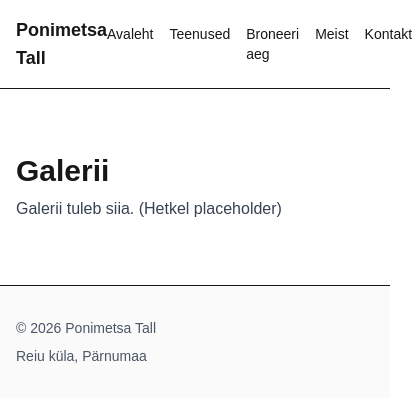
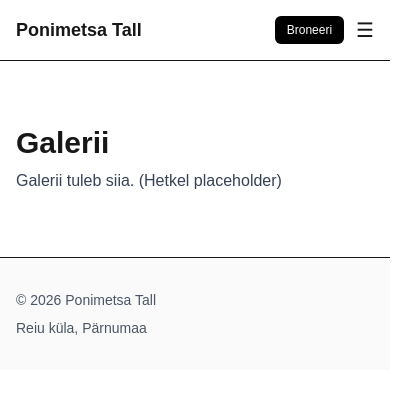
Before and after one commit to IlvesPriit/ponimetsa-web, a Next.js app: page /gallery in a window 390 px wide. Shown: the top 402 px of the page, 412 px wide, since content can reach past the window. Built offline with nearby package versions, Linux system fonts and the light colour scheme.

Commit message:
teksi parandused ja mobiili täiendused

```diff
--- a/app/(site)/page.tsx
+++ b/app/(site)/page.tsx
@@ -4,11 +4,18 @@ import Link from "next/link";
 import { useEffect } from "react";
 import { FacebookPagePlugin } from "@/components/site/FacebookPagePlugin";
 
+type ServiceBullet =
+  | string
+  | {
+      text: string;
+      children: string[];
+    };
+
 type Service = {
   title: string;
   image: string;
   intro: string;
-  bullets: string[];
+  bullets: ServiceBullet[];
   note?: string;
   imageClassName?: string;
 };
@@ -21,10 +28,14 @@ const services: readonly Service[] = [
       intro:
         "Pakume treeninguid nii alustavatele kui ka edasijõudnud ratsanikele – lastest täiskasvanuteni.",
       bullets: [
-        "Grupitreeningud lastele ja täiskasvanutele (ka võistlemise võimalus)",
-        "Lepinguline kuumaks 6 kuuks",
-        "Korrakaardid: 5x ja 10x kaart kehtivusega 2 kuud",
-        "Ühekordne tasu võimalus",
+        {
+          text: "Grupitreeningud lastele ja täiskasvanutele (ka võistlemise võimalus)",
+          children: [
+            "Lepinguline kuumaks 6 kuuks",
+            "Korrakaardid: 5x ja 10x kaart kehtivusega 2 kuud",
+            "Ühekordne tasu võimalus",
+          ],
+        },
         "Eratreeningud edasijõudnutele – kuni 2 õpilast korraga",
         "Algõpe lastele ja täiskasvanutele – alustavatele õpilastele, lapsed alates 6. eluaastast",
         "Maastikusõit – 1 h ratsutamist metsaradadel vastavalt sõitja oskustele",
@@ -38,8 +49,7 @@ const services: readonly Service[] = [
       intro:
         "Ponidega sõbraks saamiseks ja tallielu avastamiseks pakume väiksematele lastele mitut toredat võimalust.",
       bullets: [
-        "Ponisõit juhendaja käekõrval – alates 10 minutist",
-        "5 min / 5 € ja 30 min / 20 €",
+        "Ponisõit juhendaja käekõrval – alates 10 minutist (5 min / 5 € ja 30 min / 20 €)",
         "Väikese ponisõbra trenn – poni harjamise ja saduldamise õppimine + kuni 15 min ponisõitu (25 € / kord)",
         "Ponitunnid väikelaste gruppidele – tutvume talli ja ponidega, vaatame mida ponid söövad, harjame ja saduldame poni ning saame sõita",
       ],
@@ -204,9 +214,22 @@ export default function HomePage() {
             </p>
 
             <ul className="mt-4 list-disc space-y-2 pl-5 text-sm text-gray-700 dark:text-gray-300">
-              {s.bullets.map((b) => (
-                <li key={b}>{b}</li>
-              ))}
+              {s.bullets.map((b) => {
+                if (typeof b === "string") {
+                  return <li key={b}>{b}</li>;
+                }
+
+                return (
+                  <li key={b.text}>
+                    {b.text}
+                    <ul className="mt-2 list-none space-y-1 pl-4 text-sm text-gray-600 dark:text-gray-400">
+                      {b.children.map((child) => (
+                        <li key={child}>– {child}</li>
+                      ))}
+                    </ul>
+                  </li>
+                );
+              })}
             </ul>
 
             {s.note && (
@@ -230,7 +253,7 @@ export default function HomePage() {
         href="/services"
         className="inline-flex items-center justify-center rounded-xl border border-gray-300 bg-white px-6 py-3 text-sm font-medium text-gray-900 hover:bg-neutral-50 dark:border-gray-700 dark:bg-neutral-950 dark:text-gray-100 dark:hover:bg-neutral-900"
       >
-        Vaata kõiki teenuseid →
+        Vaata kogu hinnakirja →
       </Link>
     </div>
   </div>
@@ -241,7 +264,7 @@ export default function HomePage() {
         <div className="mx-auto max-w-3xl px-4 py-16">
             <h2 className="text-3xl font-semibold text-gray-900">Uudised ja postitused</h2>
             <p className="mt-2 text-gray-700">
-            Viimased postitused otse sotsiaalmeediast.
+            Viimased postitused sotsiaalmeediast.
             </p>
 
             <div className="mt-8 grid gap-6">
--- a/components/site/Header.tsx
+++ b/components/site/Header.tsx
@@ -1,6 +1,11 @@
+"use client";
+
 import Link from "next/link";
+import { useState } from "react";
 
 export function Header() {
+  const [open, setOpen] = useState(false);
+
   return (
     <header className="sticky top-0 z-50 bg-white/80 backdrop-blur dark:bg-black/80 border-b">
       <div className="mx-auto max-w-6xl px-4 py-4 flex items-center justify-between">
@@ -8,29 +13,48 @@ export function Header() {
           Ponimetsa Tall
         </Link>
 
-        <nav className="flex gap-4 text-sm">
-          <Link href="/" className="hover:underline">
-            Avaleht
-          </Link>
-          <Link href="/services" className="hover:underline">
-            Teenused
-          </Link>
-          <Link href="/booking" className="hover:underline">
-            Broneeri aeg
-          </Link>
-          <Link href="/about" className="hover:underline">
-            Meist
-          </Link>
-          <Link href="/contact" className="hover:underline">
-            Kontakt
-          </Link>
+        <nav className="hidden md:flex gap-4 text-sm">
+          <Link href="/" className="hover:underline">Avaleht</Link>
+          <Link href="/services" className="hover:underline">Hinnakiri</Link>
+          <Link href="/booking" className="hover:underline">Broneeri aeg</Link>
+          <Link href="/about" className="hover:underline">Meist</Link>
+          <Link href="/contact" className="hover:underline">Kontakt</Link>
           {/*
-          /<Link href="/mkrosetid" className="hover:underline">
-            MK rosetid
-          </Link>
+          <Link href="/mkrosetid" className="hover:underline">MK rosetid</Link>
           */}
         </nav>
+
+        <div className="flex items-center gap-3 md:hidden">
+          <Link
+            href="/booking"
+            className="rounded-md bg-black px-3 py-1.5 text-xs font-medium text-white"
+          >
+            Broneeri
+          </Link>
+
+          <button
+            onClick={() => setOpen(!open)}
+            className="text-xl leading-none"
+            aria-label="Menu"
+          >
+            ☰
+          </button>
+        </div>
       </div>
+      {open && (
+        <div className="md:hidden border-t bg-white dark:bg-black">
+          <nav className="flex flex-col px-4 py-3 text-sm gap-3">
+            <Link href="/" onClick={() => setOpen(false)}>Avaleht</Link>
+            <Link href="/services" onClick={() => setOpen(false)}>Hinnakiri</Link>
+            <Link href="/booking" onClick={() => setOpen(false)}>Broneeri aeg</Link>
+            <Link href="/about" onClick={() => setOpen(false)}>Meist</Link>
+            <Link href="/contact" onClick={() => setOpen(false)}>Kontakt</Link>
+            {/*
+            <Link href="/mkrosetid" onClick={() => setOpen(false)}>MK rosetid</Link>
+            */}
+          </nav>
+        </div>
+      )}
     </header>
   );
 }
```
